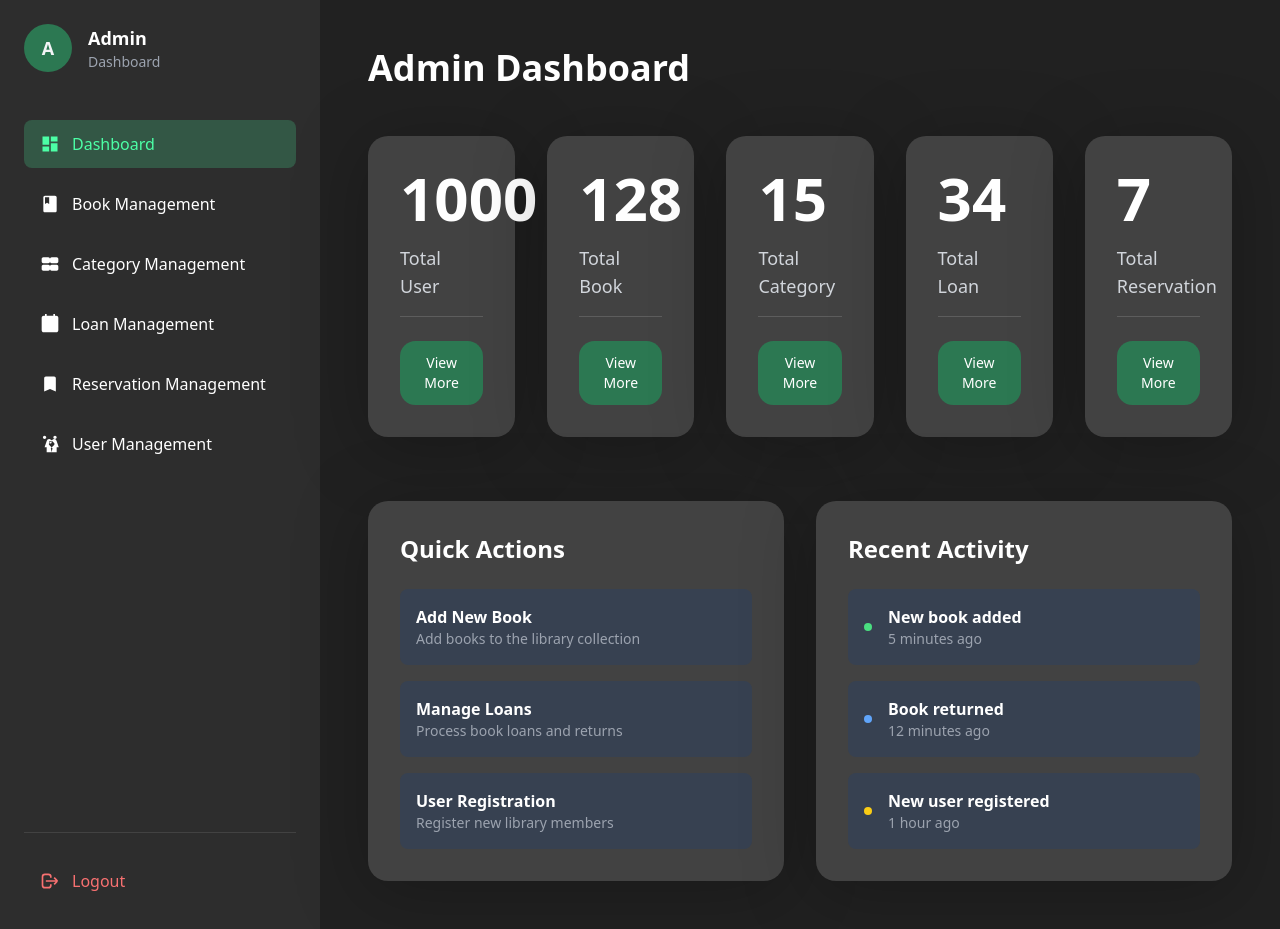
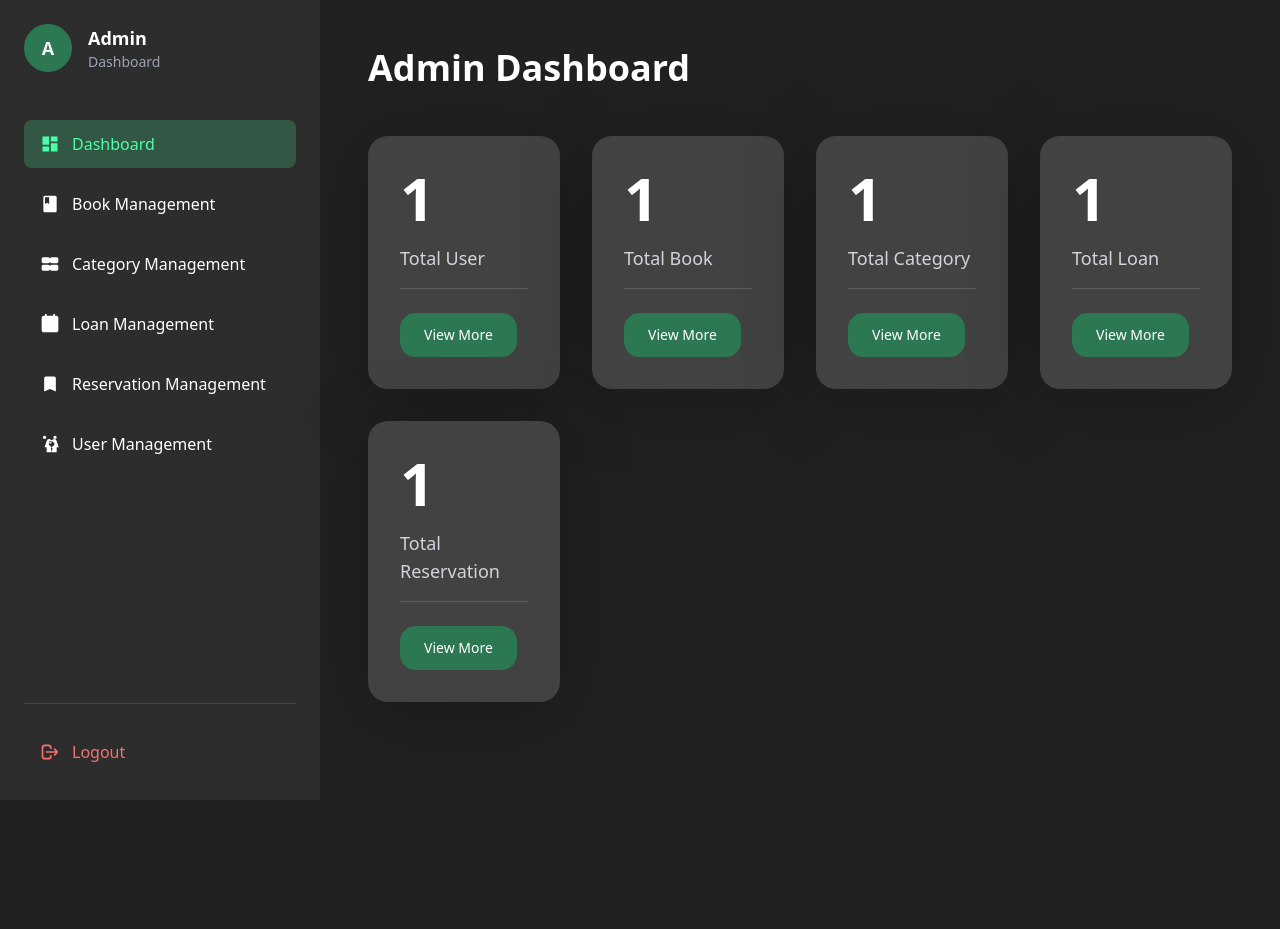
Before and after one commit to OlDeuS1/Borrow-Dee, a Django app: page /library/dashboard/ in a window 1280 px wide. After the commit the page ends 762 px from the top, so only its background shows below. Run offline with Django 5.2, Linux system fonts and the light colour scheme; tables that the repository leaves empty hold one stand-in row (values such as "Sample post"); some libraries are stand-ins or nearby versions.

Commit message:
update dashboard view

```diff
--- a/Borrow_Dee/library/templates/dashboard.html
+++ b/Borrow_Dee/library/templates/dashboard.html
@@ -4,80 +4,34 @@
 <h1 class="text-4xl font-bold mb-12 text-white">Admin Dashboard</h1>
 {% endblock %}
 {% block content %}
-<div class="grid grid-cols-1 md:grid-cols-2 lg:grid-cols-3 xl:grid-cols-5 gap-8">
+<div class="grid grid-cols-1 md:grid-cols-2 lg:grid-cols-3 xl:grid-cols-4 gap-8">
   <div class="dashboard-card p-8 col-span-1 md:col-span-2 lg:col-span-1">
-    <div class="text-6xl font-bold text-white mb-4">1000</div>
+    <div class="text-6xl font-bold text-white mb-4">{{ user_total }}</div>
     <div class="text-lg text-gray-300 mb-6 divider pb-4">Total User</div>
-    <button class="view-more-btn px-6 py-3 text-white font-medium text-sm">View More</button>
+    <a href="{% url 'user_management' %}" class="view-more-btn px-6 py-3 text-white font-medium text-sm inline-block">View More</a>
   </div>
   <div class="dashboard-card p-8">
-    <div class="text-6xl font-bold text-white mb-4">128</div>
+    <div class="text-6xl font-bold text-white mb-4">{{ book_total }}</div>
     <div class="text-lg text-gray-300 mb-6 divider pb-4">Total Book</div>
-    <button class="view-more-btn px-6 py-3 text-white font-medium text-sm">View More</button>
+    <a href="{% url 'book_management' %}" class="view-more-btn px-6 py-3 text-white font-medium text-sm inline-block">View More</a>
   </div>
   <div class="dashboard-card p-8">
-    <div class="text-6xl font-bold text-white mb-4">15</div>
+    <div class="text-6xl font-bold text-white mb-4">{{ category_total }}</div>
     <div class="text-lg text-gray-300 mb-6 divider pb-4">Total Category</div>
-    <button class="view-more-btn px-6 py-3 text-white font-medium text-sm">View More</button>
+    <a href="{% url 'category_management' %}" class="view-more-btn px-6 py-3 text-white font-medium text-sm inline-block">View More</a>
   </div>
   <div class="dashboard-card p-8">
-    <div class="text-6xl font-bold text-white mb-4">34</div>
+    <div class="text-6xl font-bold text-white mb-4">{{ loan_total }}</div>
     <div class="text-lg text-gray-300 mb-6 divider pb-4">Total Loan</div>
-    <button class="view-more-btn px-6 py-3 text-white font-medium text-sm">View More</button>
+    <a href="{% url 'loan_management' %}" class="view-more-btn px-6 py-3 text-white font-medium text-sm inline-block">View More</a>
   </div>
   <div class="dashboard-card p-8">
-    <div class="text-6xl font-bold text-white mb-4">7</div>
+    <div class="text-6xl font-bold text-white mb-4">{{ reserve_total }}</div>
     <div class="text-lg text-gray-300 mb-6 divider pb-4">Total Reservation</div>
-    <button class="view-more-btn px-6 py-3 text-white font-medium text-sm">View More</button>
+    <a href="{% url 'reservation_management' %}" class="view-more-btn px-6 py-3 text-white font-medium text-sm inline-block">View More</a>
   </div>
 </div>
-<div class="mt-16">
-  <div class="grid grid-cols-1 lg:grid-cols-2 gap-8">
-    <div class="dashboard-card p-8">
-      <h3 class="text-2xl font-bold text-white mb-6">Quick Actions</h3>
-      <div class="space-y-4">
-        <button class="w-full text-left p-4 rounded-lg bg-gray-700 hover:bg-gray-600 transition-colors">
-          <div class="font-semibold text-white">Add New Book</div>
-          <div class="text-sm text-gray-400">Add books to the library collection</div>
-        </button>
-        <button class="w-full text-left p-4 rounded-lg bg-gray-700 hover:bg-gray-600 transition-colors">
-          <div class="font-semibold text-white">Manage Loans</div>
-          <div class="text-sm text-gray-400">Process book loans and returns</div>
-        </button>
-        <button class="w-full text-left p-4 rounded-lg bg-gray-700 hover:bg-gray-600 transition-colors">
-          <div class="font-semibold text-white">User Registration</div>
-          <div class="text-sm text-gray-400">Register new library members</div>
-        </button>
-      </div>
-    </div>
-    <div class="dashboard-card p-8">
-      <h3 class="text-2xl font-bold text-white mb-6">Recent Activity</h3>
-      <div class="space-y-4">
-        <div class="flex items-center gap-4 p-4 bg-gray-700 rounded-lg">
-          <div class="w-2 h-2 bg-green-400 rounded-full"></div>
-          <div class="flex-1">
-            <div class="font-semibold text-white">New book added</div>
-            <div class="text-sm text-gray-400">5 minutes ago</div>
-          </div>
-        </div>
-        <div class="flex items-center gap-4 p-4 bg-gray-700 rounded-lg">
-          <div class="w-2 h-2 bg-blue-400 rounded-full"></div>
-          <div class="flex-1">
-            <div class="font-semibold text-white">Book returned</div>
-            <div class="text-sm text-gray-400">12 minutes ago</div>
-          </div>
-        </div>
-        <div class="flex items-center gap-4 p-4 bg-gray-700 rounded-lg">
-          <div class="w-2 h-2 bg-yellow-400 rounded-full"></div>
-          <div class="flex-1">
-            <div class="font-semibold text-white">New user registered</div>
-            <div class="text-sm text-gray-400">1 hour ago</div>
-          </div>
-        </div>
-      </div>
-    </div>
-  </div>
-</div>
+
 {% endblock %}
 {% block sidebar %}
   {% with active_section='dashboard' %}
--- a/Borrow_Dee/library/views.py
+++ b/Borrow_Dee/library/views.py
@@ -227,8 +227,19 @@ class MyReservationsView(LoginRequiredMixin, PermissionRequiredMixin, View):
 class DashboardView(View):
 
     def get(self, request):
-
-        return render(request, "dashboard.html")
+        user_total = Member.objects.count()
+        book_total = Book.objects.count()
+        category_total = Category.objects.count()
+        loan_total = Borrow.objects.count()
+        reserve_total = Reservation.objects.count()
+        context = {
+            "user_total": user_total,
+            "book_total": book_total,
+            "category_total": category_total,
+            "loan_total": loan_total,
+            "reserve_total": reserve_total,
+        }
+        return render(request, "dashboard.html", context)
 
 class BookManagementView(View):
 
@@ -289,10 +300,8 @@ class EditBookView(View):
         return render(request, "edit_book.html", {"form": form, "book": book})
 
     def post(self, request, book_id):
-        # Create a copy of POST data without author and category for form validation
         post_data = request.POST.copy()
 
-        # Remove author and category from form validation since we'll handle them manually
         post_data.pop('author', None)
         post_data.pop('category', None)
 
@@ -300,53 +309,36 @@ class EditBookView(View):
         form = BookForm(post_data, request.FILES, instance=book)
         if form.is_valid():
             book = form.save(commit=False)
-            book.save()  # Save the book first to get an ID for many-to-many relationships
+            book.save()
 
-            # Clear existing relationships
             book.author.clear()
             book.category.clear()
 
-            # Handle authors - TomSelect can send both IDs and new text values
             author_list = request.POST.getlist('author')
             for author_value in author_list:
                 try:
-                    # Try to get existing author by ID
                     author_id = int(author_value)
                     author_obj = Author.objects.get(id=author_id)
                     book.author.add(author_obj)
                 except (ValueError, Author.DoesNotExist):
-                    # If not an ID or doesn't exist, create new author with the text value
-                    if author_value.strip():  # Only create if not empty
+                    if author_value.strip():
                         author_obj, created = Author.objects.get_or_create(name=author_value.strip())
                         book.author.add(author_obj)
 
-            # Handle categories - same logic as authors
             category_list = request.POST.getlist('category')
             for category_value in category_list:
                 try:
-                    # Try to get existing category by ID
                     category_id = int(category_value)
                     category_obj = Category.objects.get(id=category_id)
                     book.category.add(category_obj)
                 except (ValueError, Category.DoesNotExist):
-                    # If not an ID or doesn't exist, create new category with the text value
-                    if category_value.strip():  # Only create if not empty
+                    if category_value.strip():
                         category_obj, created = Category.objects.get_or_create(name=category_value.strip())
                         book.category.add(category_obj)
-
-            # Validate that at least one author and category were added
-            if not book.author.exists():
-                form.add_error(None, 'At least one author is required.')
-                return render(request, "edit_book.html", {"form": form, "book": book})
-
-            if not book.category.exists():
-                form.add_error(None, 'At least one category is required.')
-                return render(request, "edit_book.html", {"form": form, "book": book})
 
             print(f"Book '{book.title}' updated successfully")
             return redirect("book_management")
         else:
-            # Add back author and category data for re-rendering the form
             form.data = request.POST
             return render(request, "edit_book.html", {"form": form, "book": book})
 
```
